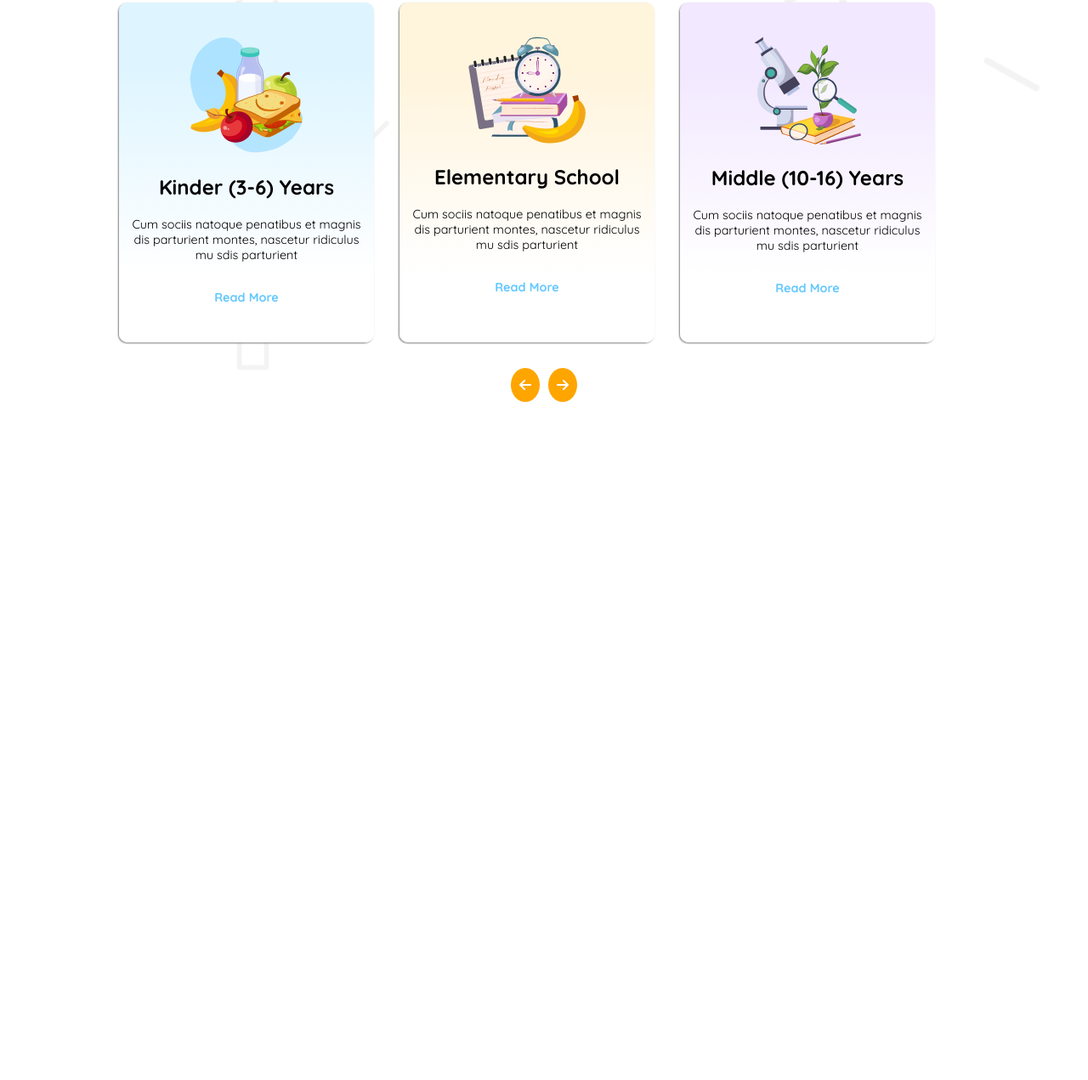
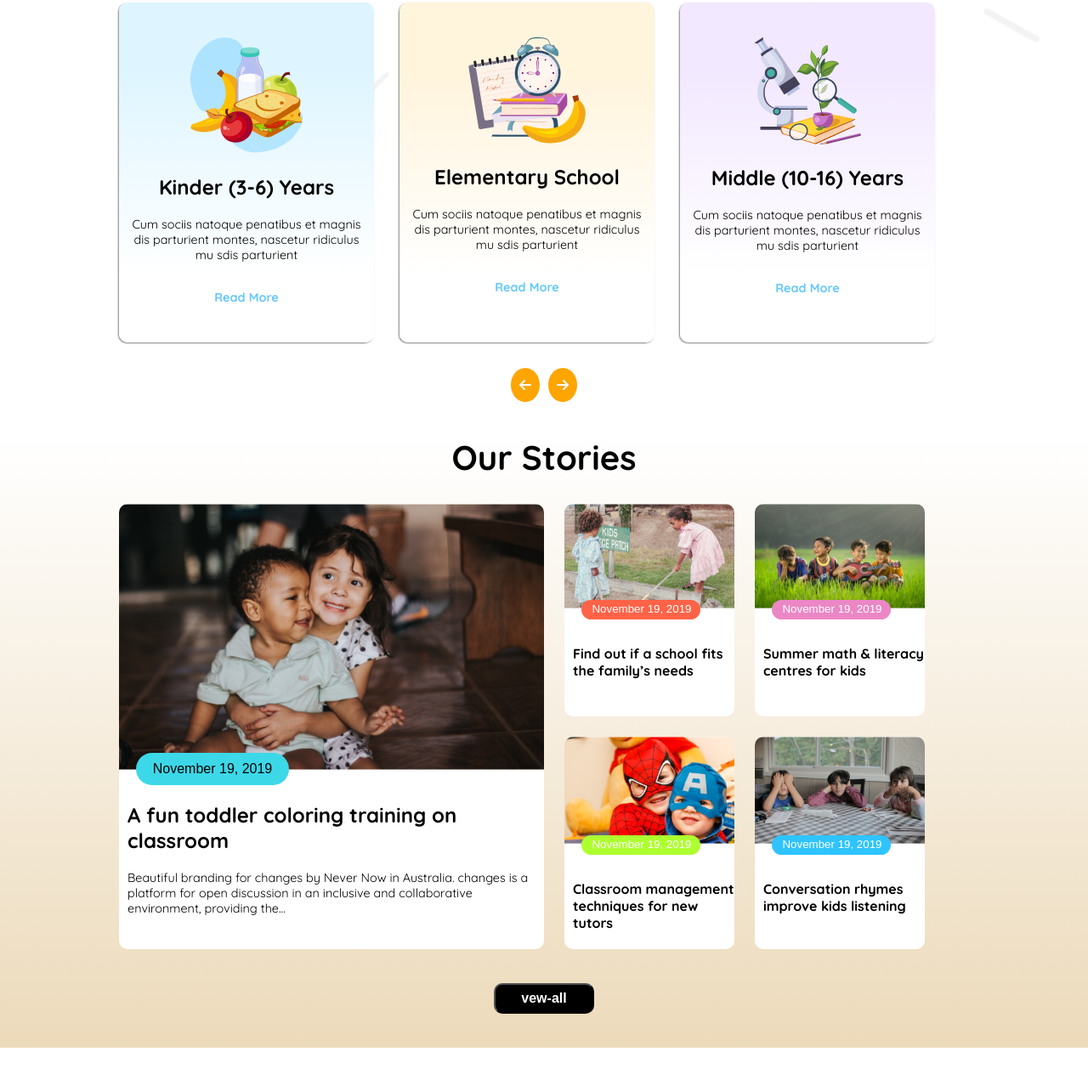
Before and after one commit to mdyasin0/number-2-assignment, a plain HTML site: page index.html in a window 1280 px wide. Shown: the part 737-2008 px from the top of the page at 85% size. Before the commit the page ends 1250 px from the top, so only its background shows below. Drawn offline with Linux system fonts and the light colour scheme.

Commit message:
our story section  compleate with responsive for mobile

```diff
--- a/index.html
+++ b/index.html
@@ -93,5 +93,53 @@
         </div>
       </section>
  </section>
+<section class="our-story-background">
+    <section class="our-story">
+    <h1>Our Stories</h1>
+    <div class="our-story-all-cards">
+        <div class="our-story-large-card">
+            <img src="assets/story-1.png" alt="our story photo">
+            <button>November 19, 2019</button>
+            <h6>A fun toddler coloring training on
+                classroom</h6>
+            <p>Beautiful branding for changes by Never Now in Australia.
+                changes is a platform for open discussion in an inclusive and
+                collaborative environment, providing the...</p>
+            </div>
+                <div class="our-story-small-all-cards">
+                <div>
+                 <div class="our-story-small-card">
+                  <img src="assets/story-2.png" alt="our story photo">
+                  <button class="our-story-btn1">November 19, 2019</button>
+                 <h6>Find out if a school fits the
+                     family’s needs</h6>
+                 </div>
+     </div>
+      <div class="our-story-small-card">
+         <img src="assets/story-3.png" alt="our story photo">
+        <button class="our-story-btn2">November 19, 2019</button>
+                <h6>Summer math & literacy
+                    centres for kids</h6>
+        </div>
+        <div class="our-story-small-card">
+     <img src="assets/story-4.png" alt="our story photo">
+                 <button class="our-story-btn3">November 19, 2019</button>
+     <h6>Classroom management
+        techniques for new tutors</h6>
+     </div>
+     <div class="our-story-small-card">
+    <img src="assets/story-5.png" alt="our story photo">
+    <button class="our-story-btn4">November 19, 2019</button>
+    <h6>Conversation rhymes
+        improve kids listening</h6>
+
+     </div>
+        </div>
+    </div>
+    <div class="vew-all">
+            <button>vew-all</button>
+    </div>
+    </section>
+</section>
 </body>
 </html>
--- a/style.css
+++ b/style.css
@@ -111,8 +111,9 @@ nav{
 /* standard section  */
 .standard-background{
  background-image:url('assets/bg.png');
- width: 100%;
+ background-repeat: no-repeat;
  background-size: cover;
+ background-position: center;
  margin-top: 50px;
 }
 .standard{
@@ -204,6 +205,142 @@ nav{
 }
 /* standard section compleate */
 
+/* our story */
+.our-story{
+    max-width: 1000px;
+    margin: 0 auto;
+    padding-bottom:40px ;
+
+}
+.our-story-background{
+   background-image: url(assets/bg.png);
+    background-repeat: no-repeat;
+    background-size: cover;
+    background-position: center;
+    margin-top: 40px;
+    background-image: linear-gradient(to bottom,white , #ecdaba );
+    margin-bottom: 50px;
+}
+.our-story h1{
+    font-size: 2.5rem;
+    font-weight: bold;
+    text-align: center;
+    margin-bottom: 30px;
+
+}
+.our-story-all-cards{
+    display: flex;
+    gap: 1.5rem;
+}
+
+.our-story-large-card{
+    max-width: 500px;
+    background-color: white;
+    border-radius: 10px;
+    display: flex;
+    flex-direction: column;
+    max-width:500px ;
+
+}
+
+.our-story-large-card img{
+    max-width: 100%;
+    border-radius: 10px 10px 0 0  ;
+
+
+}
+
+.our-story-large-card button{
+    font-size: 1rem;
+    font-weight: 500px;
+    background-color:rgba(60, 216, 232, 1) ;
+    padding: 8px 15px 8px 15px;
+    border-radius:20px ;
+    border: none;
+    max-width: 180px;
+    padding: 10px;
+    margin-left: 20px;
+    margin-top: -20px;
+
+}
+.our-story-large-card h6{
+    font-size: 1.5rem;
+    font-weight: bold;
+    margin-top: 20px;
+    margin-bottom: 20px;
+    padding-left:10px ;
+}
+.our-story-large-card p{
+    font-size: 0.9rem;
+    font-weight: 400px;
+    margin-bottom: 30px;
+    padding-left:10px ;
+}
+.our-story-small-all-cards{
+    display: grid;
+    grid-template-columns: repeat(2,1fr);
+    gap: 1.5rem;
+}
+.our-story-small-card{
+    background-color: white;
+    border-radius: 10px;
+    max-width: 200px;
+   display: flex;
+   flex-direction: column;
+   min-height:250px ;
+
+
+}
+
+.our-story-small-card img{
+    max-width: 100%;
+    border-radius: 10px 10px 0 0 ;
+}
+.our-story-small-card button{
+
+    color: white;
+    padding:3px 6px 5px 8px ;
+    border-radius:20px ;
+    border: none;
+    max-width: 140px;
+    margin-left: 20px;
+    margin-top: -10px;
+}
+.our-story-btn1{
+    background-color:tomato ;
+}
+.our-story-btn2{
+    background-color: rgb(235, 135, 197) ;
+}
+.our-story-btn3{
+    background-color: greenyellow ;
+}
+.our-story-btn4{
+    background-color: rgb(47, 196, 255) ;
+}
+.our-story-small-card h6{
+   font-weight: bold;
+   font-size: 1rem;
+   margin-top: 30px;
+   padding-left: 10px;
+}
+.vew-all{
+   display: flex;
+   justify-content: center;
+
+
+}
+
+.vew-all button{
+    padding: 7px 30px 7px 30px;
+    background-color: black;
+    color: white;
+    font-size: 1rem;
+    font-weight: bold;
+    border-radius: 10px;
+   margin-top: 40px;
+}
+/* our story section compleate */
 
 @media screen and (max-width:576px) {
    /* responsive style of navbar for mobile */
@@ -243,4 +380,22 @@ nav{
     .arrow{
         display: none;
     }
+     /* responsive style of standard section for mobile */
+     .our-story-all-cards{
+        flex-direction: column;
+     }
+     .our-story-background{
+        min-width: 100%;
+     }
+     .our-story-large-card{
+        display: none;
+     }
+
+
+     .our-story-small-all-cards{
+        grid-template-columns: repeat(2,1fr);
+        max-width: 90%;
+        margin: 0 auto;
+
+     }
 }
```
Also changed, not shown: assets/back.jpg (added).
